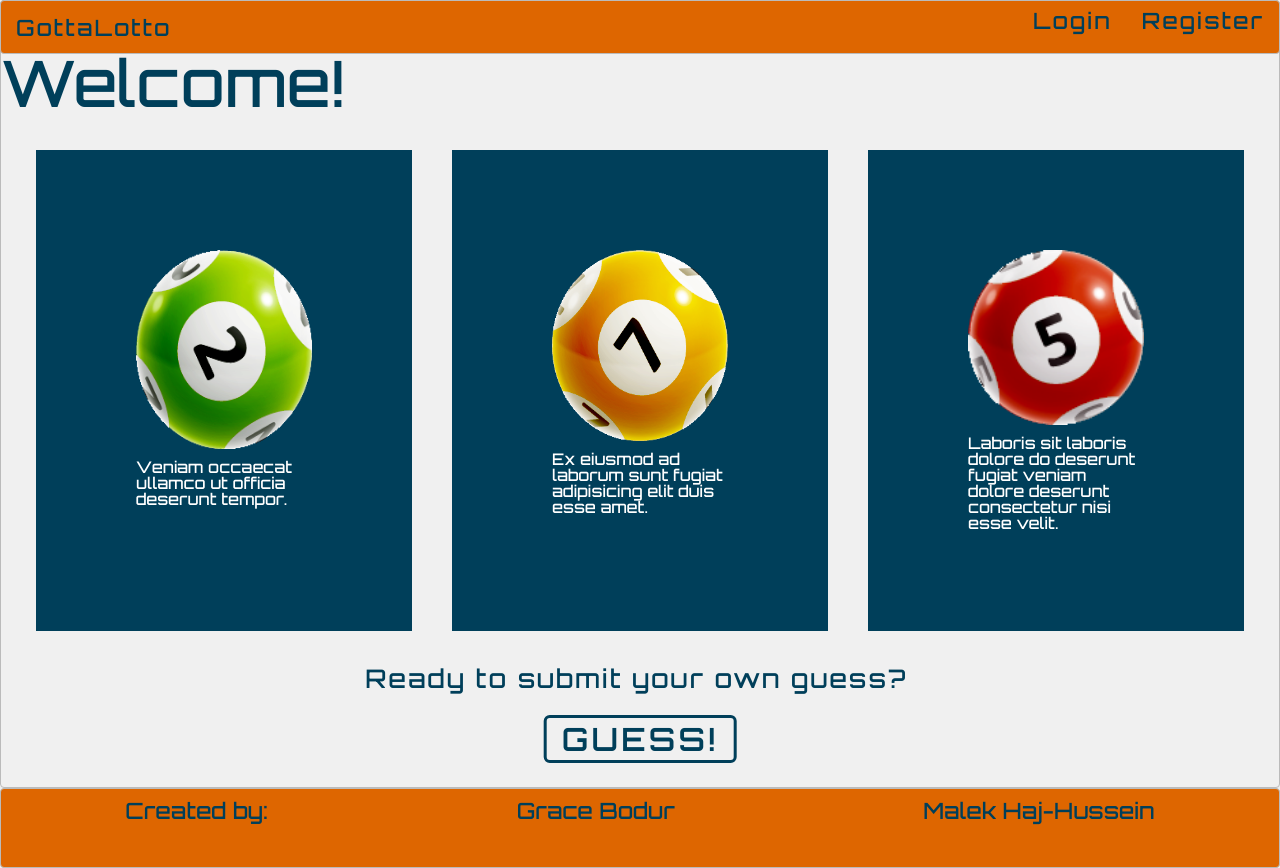
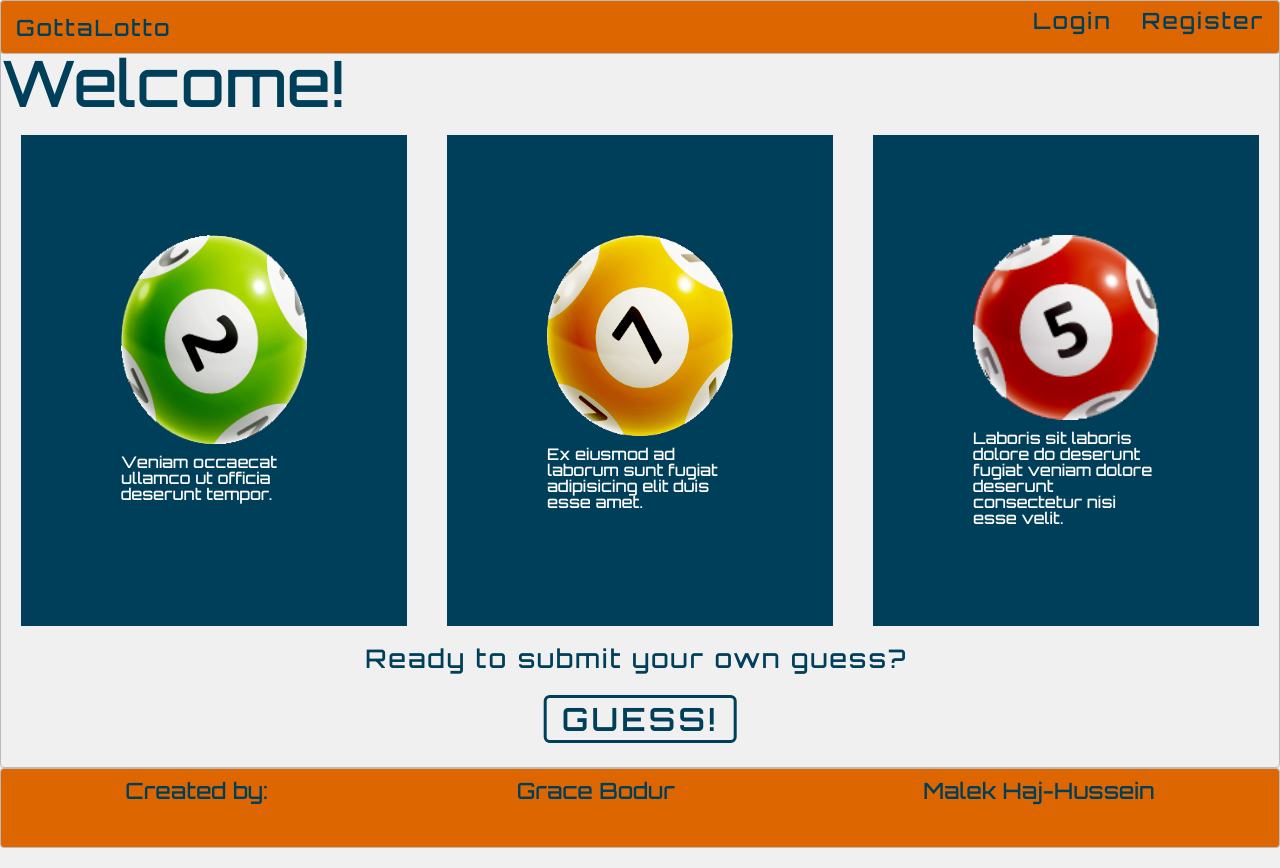
Before and after one commit to gracebodur/gottalotto-client, a React (Create React App) app: page / in a window 1280 px wide. Built offline with nearby package versions, Linux system fonts and the light colour scheme; no server answers.

Commit message:
fixed padding on login and register forms.

```diff
--- a/src/components/Guess/Guess.css
+++ b/src/components/Guess/Guess.css
@@ -1,4 +1,4 @@
-section {
+.guesslist-container section {
   display: flex;
   flex-direction: row;
   padding: 15px;
@@ -8,6 +8,7 @@
   text-align: center;
   display: flex;
   justify-content: center;
-    color: #FFF;
+  color: #fff;
   font-size: 30px;
+  padding: 15px;
 }
--- a/src/components/Winner/Winner.css
+++ b/src/components/Winner/Winner.css
@@ -1,4 +1,4 @@
-section {
+.Winner section {
   display: flex;
   flex-direction: row;
   padding: 15px;
@@ -8,6 +8,7 @@
   text-align: center;
   display: flex;
   justify-content: center;
-    color: #FFF;
+  color: #fff;
   font-size: 30px;
+  padding: 15px;
 }
```
Lines whose indentation alone changed are shown as unchanged.
